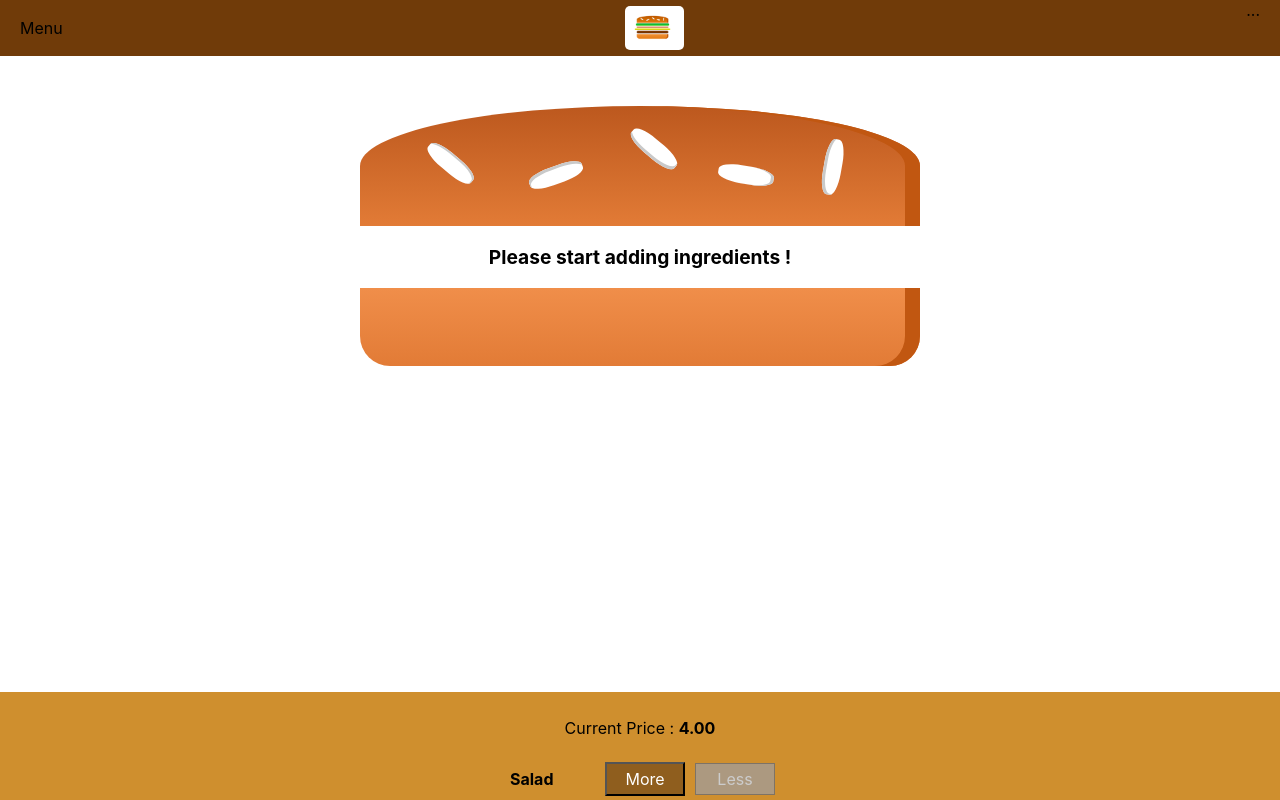
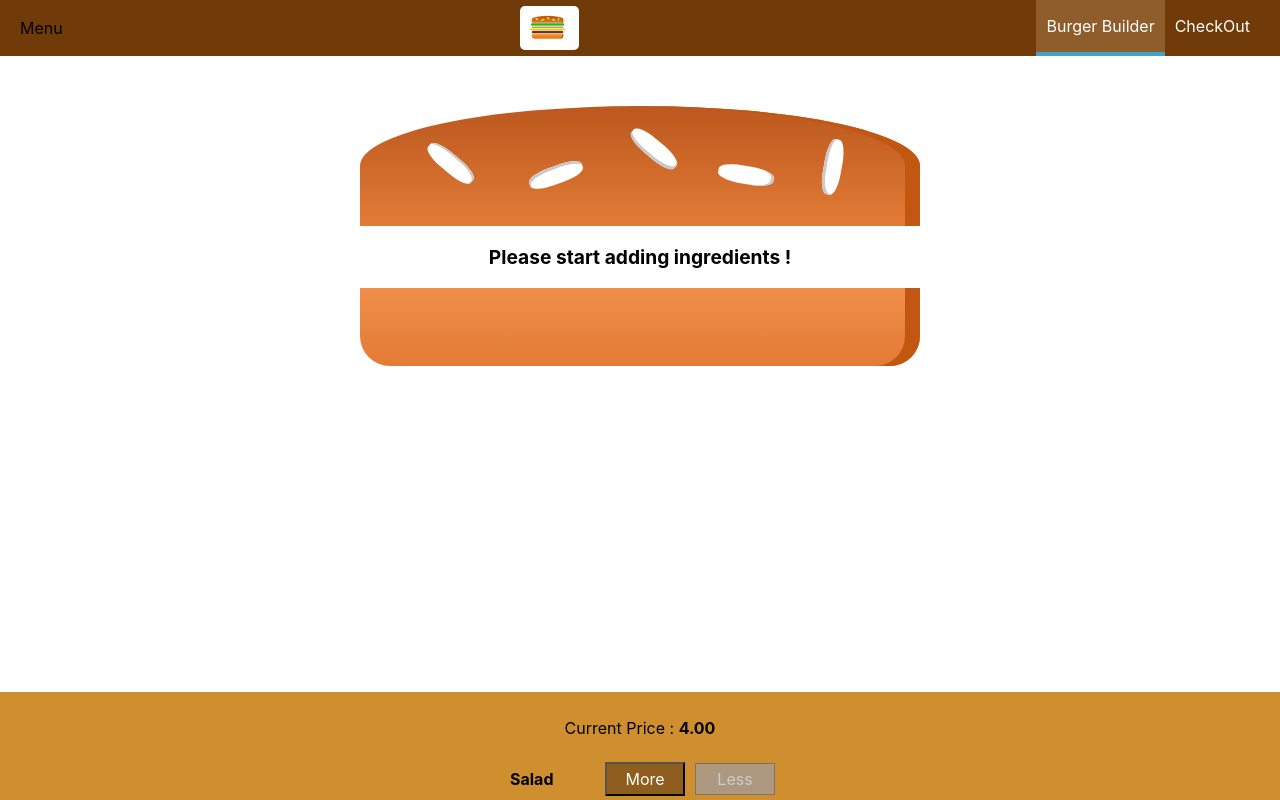
Before and after one commit to mohitsidhu157/burger-builder-app, a React (Create React App) app: page / in a window 1280 px wide. Shown: the top 800 px of the page. Built offline with nearby package versions, Linux system fonts and the light colour scheme.

Commit message:
Creating NAvigationItems and NavigationItem componengt and adding it to toolbar component

```diff
--- /dev/null
+++ b/src/components/Navigation/NavigationItems/NavigationItem/NavigationItem.js
@@ -0,0 +1,8 @@
+import React from 'react';
+import classes from './NavigationItem.module.css';
+const navigationItem = (props) => {
+    return <li className={classes.NavigationItem}>
+        <a href={props.link} className={ props.active ? classes.active :null}>{props.children}</a>
+    </li>
+}
+export default navigationItem;
--- /dev/null
+++ b/src/components/Navigation/NavigationItems/NavigationItem/NavigationItem.module.css
@@ -0,0 +1,23 @@
+.NavigationItem{
+    margin : 0;
+    box-sizing : border-box;
+    display: flex;
+    height : 100%;
+    align-items: center
+}
+.NavigationItem a{
+    color : white;
+    text-decoration: none;
+    height : 100%;
+    padding : 16px 10px;
+    border-bottom: 4px solid transparent;
+    box-sizing : border-box;
+    display : block;
+}
+.NavigationItem a:hover,
+.NavigationItem a:active,
+.NavigationItem a.active{
+    background-color : #8F5C2C;
+    border-bottom : 4px solid #40A4C8;
+    color : white
+}
--- /dev/null
+++ b/src/components/Navigation/NavigationItems/NavigationItems.js
@@ -0,0 +1,11 @@
+import React from 'react';
+import classes from "./NavigationItems.module.css";
+import NavigationItem from "./NavigationItem/NavigationItem";
+const NavigationItems = (props) => {
+    return <ul className={classes.NavigationItems}>
+        <NavigationItem link="/" active>Burger Builder</NavigationItem>
+        <NavigationItem link="/">CheckOut</NavigationItem>
+
+    </ul>
+}
+export default NavigationItems;
--- /dev/null
+++ b/src/components/Navigation/NavigationItems/NavigationItems.module.css
@@ -0,0 +1,8 @@
+.NavigationItems{
+    margin : 0;
+    padding : 0;
+    list-style: none;
+    display : flex;
+    align-items: center;
+    height : 100%
+}
--- a/src/components/Navigation/Toolbar/Toolbar.js
+++ b/src/components/Navigation/Toolbar/Toolbar.js
@@ -1,12 +1,15 @@
 import React from 'react';
 import classes from "./Toolbar.module.css";
 import Logo from "../../Layout/Logo/Logo";
+import NavigationItems from "../NavigationItems/NavigationItems";
 const toolbar = (props) => {
     return (
         <header className={classes.Toolbar}>
             <div>Menu</div>
             <Logo/>
-            <nav>...</nav>
+            <nav>
+                <NavigationItems/>
+            </nav>
         </header>
     );
 }
```
